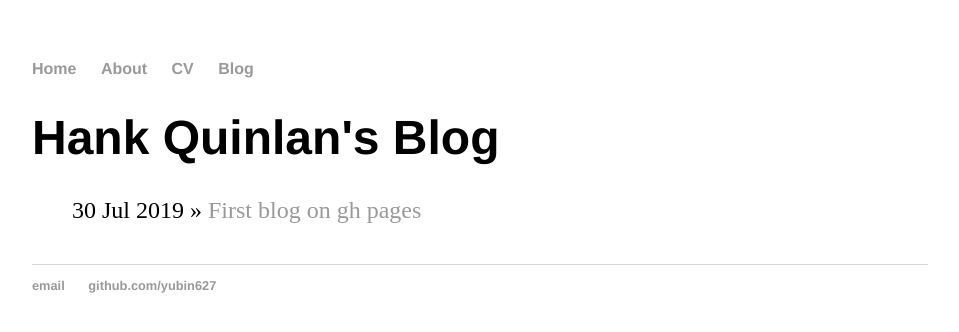
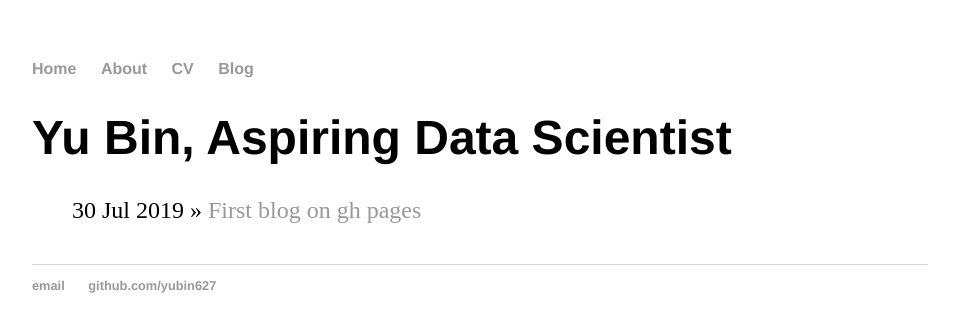
Before and after one commit to yubin627/yubin627.github.io, a Jekyll site: the page built from blog/index.html, in a window 1280 px wide. Shown: the top 332 px of the page, without its empty margins (160-1119 px from the left). Built offline with Jekyll 4.4.1, drawn with Linux system fonts in a browser that asks for light colours.

Commit message:
Update index.html

```diff
--- a/blog/index.html
+++ b/blog/index.html
@@ -1,6 +1,6 @@
 ---
 layout: default
-title: Hank Quinlan's Blog
+title: Yu Bin, Aspiring Data Scientist
 ---
 	<h1>{{ page.title }}</h1>
 	<ul class="posts">
```
